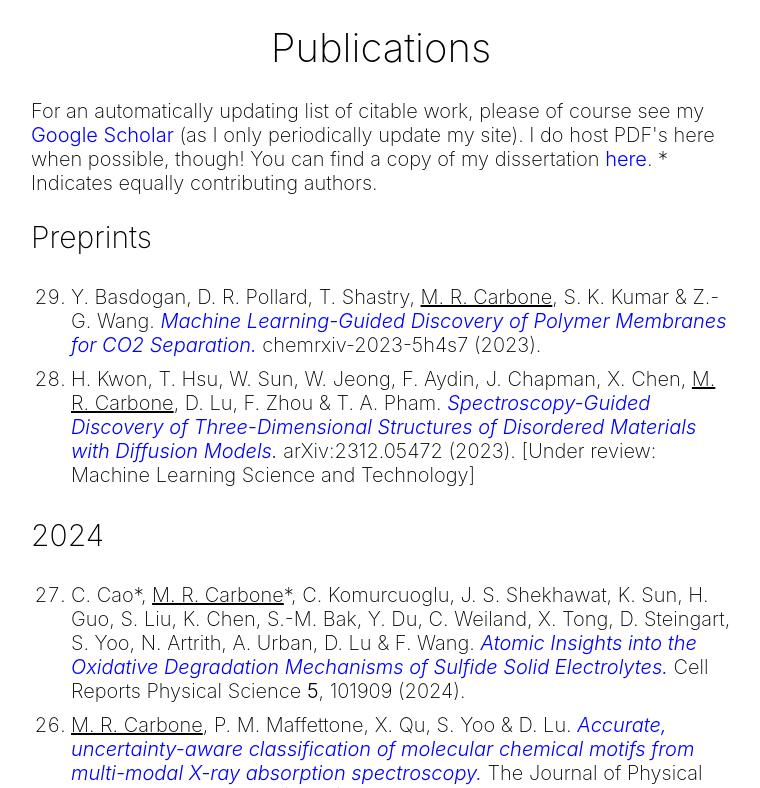
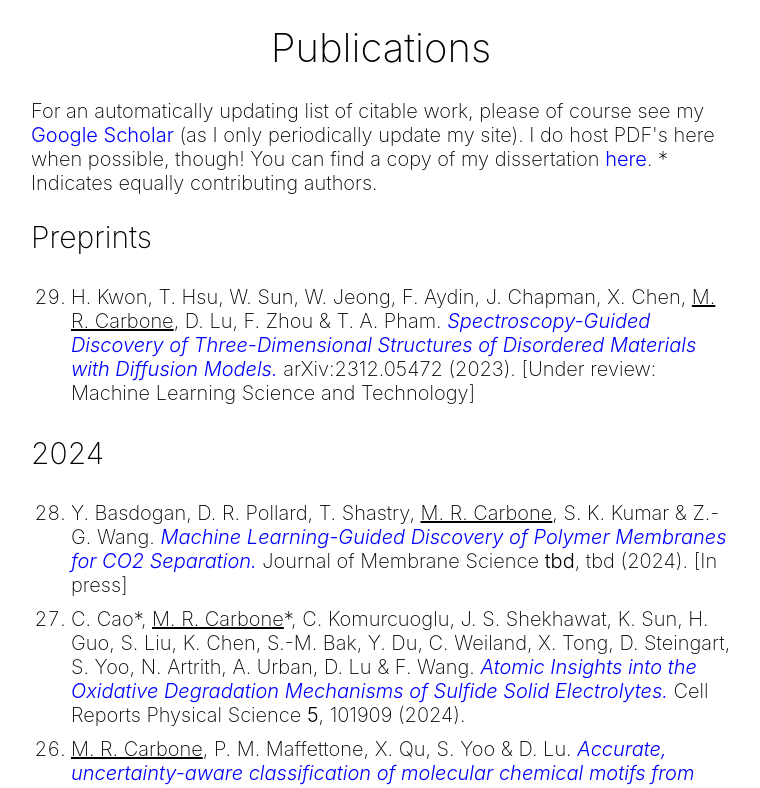
Before and after one commit to matthewcarbone/matthewcarbone.github.io, a Jekyll site: the page built from html/publications.html, in a window 1280 px wide and 900 px high, cut to the strip 112-900 px from the top of the window. Shown: the whole strip, without its empty margins (259-1019 px from the left). Built offline with Jekyll 4.4.1, drawn with Linux system fonts in a browser that asks for light colours; some of the changed lines change nothing that is shown.

Commit message:
Revamp publications html file, add new pub
Rewrite the Liquid code to automatically determine the paper number
instead of requiring one to manually set it.

```diff
--- a/_data/publications.yml
+++ b/_data/publications.yml
@@ -10,25 +10,28 @@
   #       - address: null
   #         text: "Under review: Small Methods"
 
-  - authors: Y. Basdogan, D. R. Pollard, T. Shastry, M. R. Carbone, S. K. Kumar & Z.-G. Wang
-    title: "Machine Learning-Guided Discovery of Polymer Membranes for CO2 Separation"
-    doi: "https://doi.org/10.26434/chemrxiv-2023-5h4s7"
-    journal: "chemrxiv-2023-5h4s7"
-    year: 2023
-    paper_number: 29
-
   - authors: H. Kwon, T. Hsu, W. Sun, W. Jeong, F. Aydin, J. Chapman, X. Chen, M. R. Carbone, D. Lu, F. Zhou & T. A. Pham
     title: "Spectroscopy-Guided Discovery of Three-Dimensional Structures of Disordered Materials with Diffusion Models"
     doi: "https://doi.org/10.48550/arxiv.2312.05472"
     journal: "arXiv:2312.05472"
     year: 2023
-    paper_number: 28
     links:
       - address: null
         text: "Under review: Machine Learning Science and Technology"
 
 - year: 2024
   publications:
+
+  - authors: Y. Basdogan, D. R. Pollard, T. Shastry, M. R. Carbone, S. K. Kumar & Z.-G. Wang
+    title: "Machine Learning-Guided Discovery of Polymer Membranes for CO2 Separation"
+    doi: "https://doi.org/10.1016/j.memsci.2024.123169"
+    journal: "Journal of Membrane Science"
+    volume: tbd
+    number: tbd
+    year: 2024
+    links:
+      - address: null
+        text: "In press"
 
   - authors: C. Cao*, M. R. Carbone*, C. Komurcuoglu, J. S. Shekhawat, K. Sun, H. Guo, S. Liu, K. Chen, S.-M. Bak, Y. Du, C. Weiland, X. Tong, D. Steingart, S. Yoo, N. Artrith, A. Urban, D. Lu & F. Wang
     title: "Atomic Insights into the Oxidative Degradation Mechanisms of Sulfide Solid Electrolytes"
@@ -37,7 +40,6 @@
     volume: 5
     number: "101909"
     year: 2024
-    paper_number: 27
 
   - authors: M. R. Carbone, P. M. Maffettone, X. Qu, S. Yoo & D. Lu
     title: "Accurate, uncertainty-aware classification of molecular chemical motifs from multi-modal X-ray absorption spectroscopy"
@@ -46,7 +48,6 @@
     volume: 128
     number: "1948"
     year: 2024
-    paper_number: 26
 
   - authors: T. Shastry, Y. Basdogan, Z.-G. Wang, S. K. Kumar & M. R. Carbone
     title: "Machine learning-based discovery of molecular descriptors that control polymer gas permeation"
@@ -55,8 +56,6 @@
     volume: 697
     number: "122563"
     year: 2024
-    paper_number: 25
-
 
   - authors: S. Goswami, K. Barros & M. R. Carbone
     title: "Physically interpretable approximations of many-body spectral functions"
@@ -65,7 +64,6 @@
     volume: 109
     number: "015302"
     year: 2024
-    paper_number: 24
     links:
         - address: "docs/PhysRevE.109.015302.pdf"
           text: "PDF"
@@ -77,7 +75,6 @@
     volume: 7
     number: "685"
     year: 2024
-    paper_number: 23
     links:
       - address: "https://tsapps.nist.gov/publication/get_pdf.cfm?pub_id=936908"
         text: "PDF"
@@ -95,14 +92,12 @@
     links:
       - address: "https://github.com/x94carbone/GGCE"
         text: GitHub
-    paper_number: 22
 
   - authors: W. Chen, Y. Ren, A. Kagawa, M. R. Carbone, S. Y.-C. Chen, X. Qu, S. Yoo, A. Clyde, A. Ramanathan, R. L. Stevens, H. J. J. van Dam & D. Lu
     title: "Transferable Graph Neural Fingerprint Models for Quick Response to Future Bio-Threats"
     doi: "https://doi.org/10.48550/arXiv.2308.01921"
     journal: "arXiv.2308.01921"
     year: 2023
-    paper_number: 21
     links:
       - address: null
         text: "Accepted: ICLMA 2023"
@@ -114,7 +109,6 @@
     volume: 127
     number: "16473"
     year: 2023
-    paper_number: 20
 
   - authors: M. R. Carbone*, F. Meng*, C. Vorwerk, B. Maurer, F. Peschel, X. Qu, E. Stavitski, C. Draxl, J. Vinson & D. Lu
     title: "Lightshow: a Python package for generating computational x-ray absorption spectroscopy input files"
@@ -126,7 +120,6 @@
     links:
       - address: "https://github.com/AI-multimodal/Lightshow"
         text: GitHub
-    paper_number: 19
 
   - authors: H. Guo*, M. R. Carbone*, C. Cao, J. Qu, Y. Du, S. Bak, C. Weiland, F. Wang, S. Yoo, N. Artrith, A. Urban & D. Lu
     title: "Simulated sulfur K-edge X-ray absorption spectroscopy database of lithium thiophosphate solid electrolytes"
@@ -135,7 +128,6 @@
     volume: 10
     number: "349"
     year: 2023
-    paper_number: 18
 
   - authors: J. Lee, M. R. Carbone & W. Yin
     title: "Machine-learning the spectral function of a hole in a quantum antiferromagnet"
@@ -147,7 +139,6 @@
     links:
       - address: docs/PhysRevB.107.205132.pdf
         text: PDF
-    paper_number: 17
 
   - authors: Z. Liang, M. R. Carbone, W. Chen, F. Meng, E. Stavitski, D. Lu, M. S. Hybertsen & X. Qu
     title: "Decoding Structure-Spectrum Relationships with Physically Organized Latent Spaces"
@@ -159,7 +150,6 @@
     links:
       - address: docs/PhysRevMaterials.7.053802.pdf
         text: PDF
-    paper_number: 16
 
   - authors: A. Ghose, M. Segal, F. Meng, Z. Liang, M. S. Hybertsen, X. Qu, E. Stavitski, S. Yoo, D. Lu & M. R. Carbone
     title: Uncertainty-aware predictions of molecular X-ray absorption spectra using neural network ensembles
@@ -168,8 +158,6 @@
     volume: 5
     number: "013180"
     year: 2023
-    paper_number: 15
-
 
 - year: 2022
   publications:
@@ -182,7 +170,6 @@
     links:
       - address: null
         text: "Presented at the 36th Conference on Neural Information Processing Systems (NeurIPS 2022)"
-    paper_number: 14
 
   - authors: M. R. Carbone
     title: "When not to use machine learning: A perspective on potential and limitations"
@@ -191,7 +178,6 @@
     volume: 47
     number: "968–974"
     year: 2022
-    paper_number: 13
 
   - authors: M. R. Carbone & M. Baity-Jesi
     title: Competition between Barrier- and Entropy-Driven Activation in Glasses
@@ -203,7 +189,6 @@
     links:
       - address: docs/10.pdf
         text: PDF
-    paper_number: 12
 
   - authors: S. B. Torrisi, J. M. Gregoire, J. Yano, M. R. Carbone, C. P. Gomes, L. Hung & S. K. Suram
     title: "Accelerated Materials Discovery: How to Use Artificial Intelligence to Speed Up Development / Chapter 3: Artificial intelligence for materials spectroscopy"
@@ -211,7 +196,6 @@
     journal: "Berlin, Boston: De Gruyter"
     number: "N/A"
     year: 2022
-    paper_number: 11
 
 - year: 2021
   publications:
@@ -226,7 +210,6 @@
     links:
       - address: docs/09.pdf
         text: PDF
-    paper_number: 10
 
   - authors: M. R. Carbone, A. J. Millis, D. R. Reichman & J. Sous
     title: "Bond Peierls polaron: Moderate mass enhancement and current carrying ground state"
@@ -238,7 +221,6 @@
     links:
       - address: docs/08.pdf
         text: PDF
-    paper_number: 9
 
   - authors: M. R. Carbone, D. R. Reichman & J. Sous
     title: Numerically Exact Generalized Green’s Function Cluster Expansions for Electron-Phonon Problems
@@ -250,7 +232,6 @@
     links:
       - address: docs/07.pdf
         text: PDF
-    paper_number: 8
 
   - authors: E. J. Sturm*, M. R. Carbone*, D. Lu, A. Weichselbaum & R. M. Konik
     title: Computing Anderson Impurity Model Spectra Using Machine Learning
@@ -262,7 +243,6 @@
     links:
       - address: docs/06.pdf
         text: PDF
-    paper_number: 7
 
 - year: 2020
   publications:
@@ -274,7 +254,6 @@
     volume: 6
     number: "109"
     year: 2020
-    paper_number: 6
 
   - authors: M. R. Carbone, M. Z. Mayers & D. R. Reichman
     title: Microscopic model of the doping dependence of linewidths in monolayer transition metal dichalcogenides
@@ -287,7 +266,6 @@
       - address: docs/04.pdf
         text: PDF
     notes: Part of a special edition on 2D materials
-    paper_number: 5
 
   - authors: M. R. Carbone, V. Astuti & M. Baity-Jesi
     title: Effective Trap-like Activated Dynamics in a Continuous Landscape
@@ -299,7 +277,6 @@
     links:
       - address: docs/03.pdf
         text: PDF
-    paper_number: 4
 
   - authors: M. R. Carbone, M. Topsakal, D. Lu & S. Yoo
     title: Machine-learning X-ray absorption spectra to quantitative accuracy
@@ -311,7 +288,6 @@
     links:
       - address: docs/02.pdf
         text: PDF
-    paper_number: 3
 
 - year: "<2020"
   publications:
@@ -327,7 +303,6 @@
       - address: docs/01.pdf
         text: PDF
     notes: Editors' suggestion
-    paper_number: 2
 
   - authors: M. R. Carbone, G. A. Centola, A. Haas, K. P. McClelland, M. D. Moskowitz, A. M. Verderame, M. S. Olezeski, L. J. Papa, S. C. M. Dorn, W. W. Brennessel & D. J. Weix
     title: "Crystal structures of (RS)-N-[(1R,2S)-2-benzyloxy-1-(2,6-dimethylphenyl)propyl]-2-methylpropane-2-sulfinamide and (RS)-N-[(1S,2R)-2-benzyloxy-1-(2,4,6-trimethylphenyl)propyl]-2-methylpropane-2-sulfinamide: two related protected 1,2-amino alcohols"
@@ -336,4 +311,3 @@
     volume: E70
     number: "365-369"
     year: 2014
-    paper_number: 1
--- a/html/publications.html
+++ b/html/publications.html
@@ -13,12 +13,17 @@ permalink: /publications.html
     * Indicates equally contributing authors.
 </p>
 
+{% assign total = 0 %}
+{% for section in site.data.publications %}
+    {% assign total = total | plus: section.publications.size %}
+{% endfor %}
 
 {% for section in site.data.publications %}
 <h2> {{ section.year }} </h2>
 <ol>
     {% for pub in section.publications %}
-    <li value="{{ pub.paper_number }}">
+    {% assign reverse_index = total | minus: forloop.index0 %}
+    <li value="{{ reverse_index }}">
         <span class="article">
 
             {% capture authors %}{{ pub.authors | replace: "M. R. Carbone", '<span class="article_author_highlight">M. R. Carbone</span>' }}{% endcapture %}
@@ -43,15 +48,15 @@ permalink: /publications.html
             {% endif %}
 
             {% for link in pub.links %}
-            {% if link.address != null %}
-            [<a href="{{ link.address }}">{{ link.text }}</a>]
-            {% else %}
-            [{{ link.text }}]
-            {% endif %}
+                {% if link.address != null %}
+                [<a href="{{ link.address }}">{{ link.text }}</a>]
+                {% else %}
+                [{{ link.text }}]
+                {% endif %}
             {% endfor %}
         </span>
     </li>
     {% endfor %}
 </ol>
-
+{% assign total = total | minus: section.publications.size %}
 {% endfor %}
```
